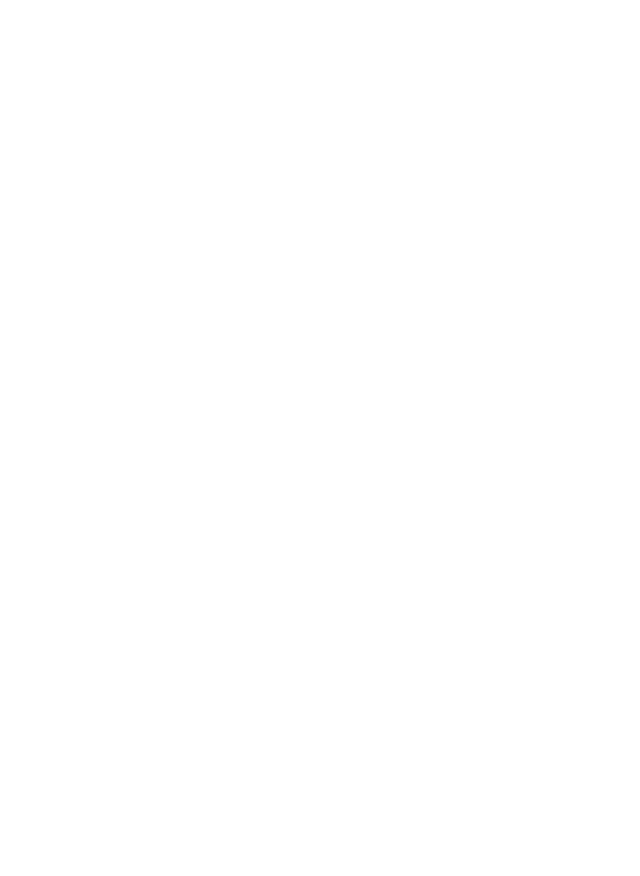
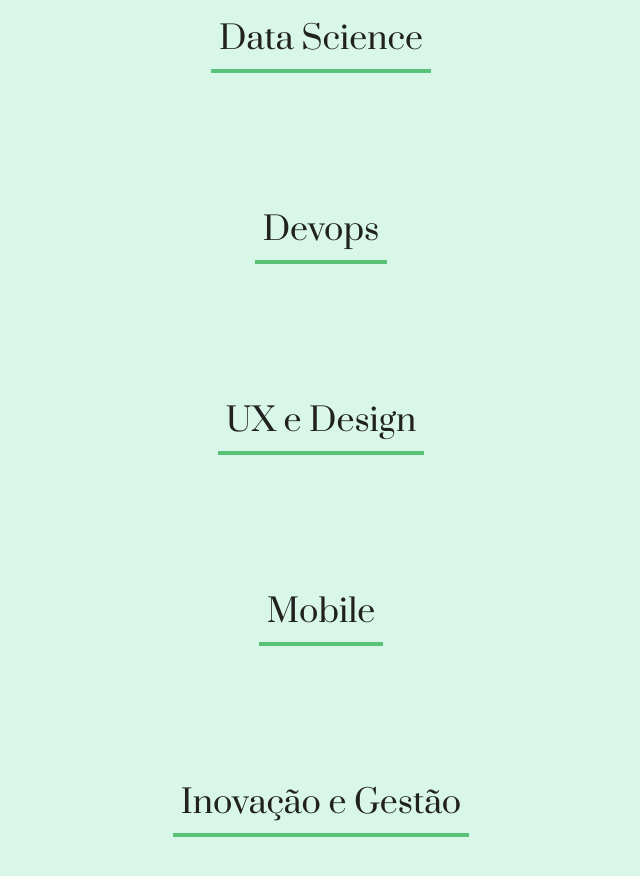
Before and after one commit to isabella-reis/react-alura-organo, a React (Create React App) app: page / in a window 1280 px wide. Shown: the part 1880-2756 px from the top of the page, without its empty margins (319-959 px from the left). Before the commit the page ends 1444 px from the top, so only its background shows below. Built offline with nearby package versions, Linux system fonts and the light colour scheme.

Commit message:
Componente visual: Team

```diff
--- a/src/App.js
+++ b/src/App.js
@@ -2,6 +2,7 @@
 import { useState } from "react";
 import Banner from "./componentes/Banner";
 import Form from "./componentes/Form";
+import Team from "./componentes/Team"
 
 function App() {
   const [collaborators, setCollaborator] = useState([]);
@@ -19,6 +20,13 @@
       <GlobalStyle />
       <Banner />
       <Form handleSubmitForm={collaborator => handleAddNewCollaborator(collaborator)} />
+      <Team nome="Programação"/>
+      <Team nome="Front-End"/>
+      <Team nome="Data Science"/>
+      <Team nome="Devops"/>
+      <Team nome="UX e Design"/>
+      <Team nome="Mobile"/>
+      <Team nome="Inovação e Gestão"/>
     </div>
   );
 }
--- /dev/null
+++ b/src/componentes/Card/index.js
@@ -0,0 +1,9 @@
+
+
+// const Card = () => {
+//     return (
+
+//     )
+// }
+
+// export default Card;
--- /dev/null
+++ b/src/componentes/Card/styles.js
@@ -0,0 +1 @@
+import styled from 'styled-components'
--- a/src/componentes/Dropdown/styles.js
+++ b/src/componentes/Dropdown/styles.js
@@ -19,11 +19,9 @@
     font-size: 16px;
 
     &:hover {
-    cursor: pointer;
+      cursor: pointer;
+    }
   }
-  }
-
-
 `;
 
 export const DropdownLabel = styled.label`
--- /dev/null
+++ b/src/componentes/Team/index.js
@@ -0,0 +1,12 @@
+import { TeamBox } from "./styles";
+import Card  from "../Card";
+
+const Team = (props) => {
+  return (
+    <TeamBox>
+      <h3>{props.nome}</h3>
+    </TeamBox>
+  );
+};
+
+export default Team;
--- /dev/null
+++ b/src/componentes/Team/styles.js
@@ -0,0 +1,21 @@
+import styled from "styled-components";
+
+export const TeamBox = styled.section`
+  text-align: center;
+  padding: 32px;
+  background-color: #d9f7e9;
+
+  & h3 {
+    font-family: "Prata";
+    font-style: normal;
+    font-weight: 400;
+    font-size: 32px;
+    line-height: 43px;
+
+    padding: 8px;
+    border-bottom: 4px solid #57C278;
+    display: inline-block;
+
+    color: #212121;
+  }
+`;
```
